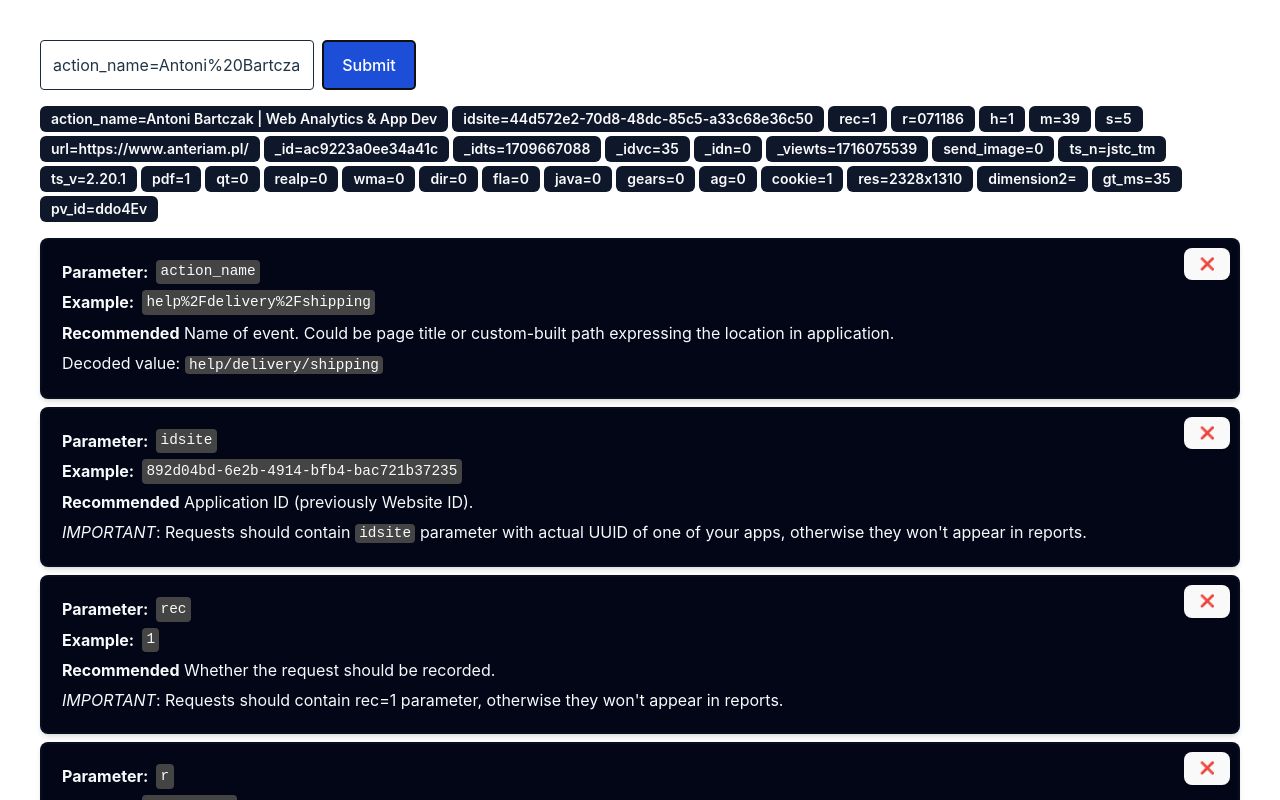
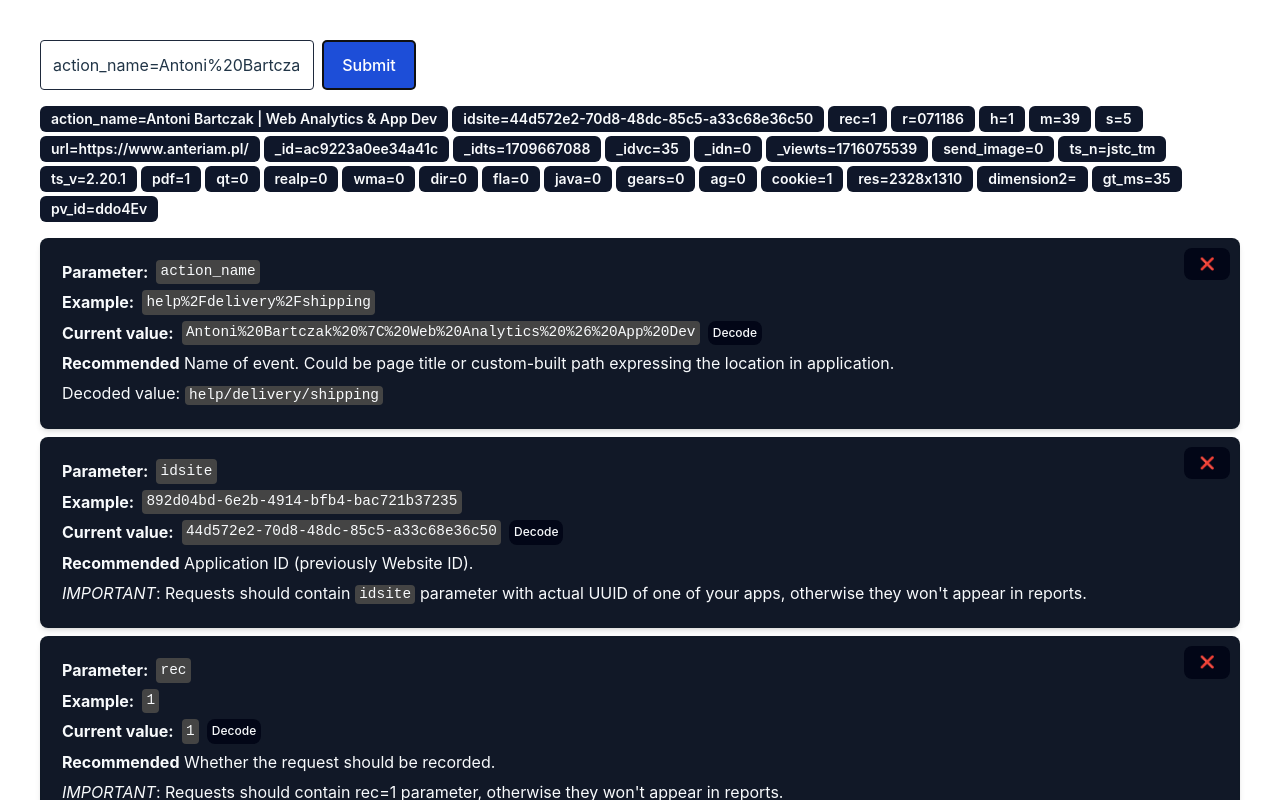
Before and after one commit to anthonybartczak/piwik-pro-request-debug, a React (Vite) app: page / in a window 1280 px wide. Both pictures are taken after a click on the button "Submit". Shown: the top 800 px of the page. Built offline with nearby package versions, Linux system fonts and the light colour scheme.

Commit message:
Added scroll-to-top button and few more fun things

```diff
--- a/src/App.tsx
+++ b/src/App.tsx
@@ -1,5 +1,6 @@
 import React, { useState } from 'react';
 import parseQueryString from './utils/parseQueryString';
+import ScrollToTopButton from './components/ScrollToTopButton';
 import ParameterDisplay from './components/ParameterDisplay';
 import { Badge } from "./components/ui/badge"
 
@@ -25,6 +26,7 @@ const App: React.FC = () => {
 
   return (
     <div className='flex flex-col my-10 mx-10 justify-center gap-y-4'>
+      <ScrollToTopButton />
       <form onSubmit={handleSubmit} className='flex flex-row gap-x-2'>
         <input
           type="text"
@@ -39,7 +41,7 @@ const App: React.FC = () => {
       </form>
       <div id="badges-container" className='flex flex-row flex-wrap gap-1 justify-stretch'>
         {parsedQueryString.map((param) => (
-            <Badge key={param.name} className='text-sm rounded-md hover:bg-slate-800'onClick={() => {
+            <Badge key={param.name} className='text-sm rounded-md bg-slate-900 hover:bg-slate-800'onClick={() => {
             const element = document.getElementById(param.name);
             element?.scrollIntoView({
               behavior: 'smooth'
--- a/src/components/ParameterDisplay.tsx
+++ b/src/components/ParameterDisplay.tsx
@@ -10,6 +10,7 @@ type Parameter = {
   example: string | number | string[];
   deprecated?: boolean;
   required?: boolean;
+  apiValue: string;
 };
 
 type Schema = {
@@ -33,7 +34,7 @@ function ParameterDisplay({ parsedQueryString }: { parsedQueryString: ParsedQuer
   const [foundParameters, setFoundParameters] = useState<Parameter[]>([]);
 
   useEffect(() => {
-    console.log("Rendering ParameterDisplay...")
+    console.log("Rendering ParameterDisplay...");
     const compareParameters = () => {
       const apiParameters = docs.paths["/ppms.php"].get.parameters;
       const foundParameters = parsedQueryString.filter((param: { name: string; }) =>
@@ -42,7 +43,8 @@ function ParameterDisplay({ parsedQueryString }: { parsedQueryString: ParsedQuer
         const apiParam = apiParameters.find(apiParam => apiParam.name === param.name);
         return {
           ...param,
-          ...apiParam
+          ...apiParam,
+          apiValue: param.value
         } as Parameter;
       });
 
@@ -51,6 +53,7 @@ function ParameterDisplay({ parsedQueryString }: { parsedQueryString: ParsedQuer
 
     setFoundParameters(compareParameters());
   }, [parsedQueryString]);
+
 
   const removeParameter = (parameterName: string) => {
     setFoundParameters(foundParameters.filter((param: Parameter) => param.name !== parameterName));
@@ -69,10 +72,25 @@ function ParameterDisplay({ parsedQueryString }: { parsedQueryString: ParsedQuer
             <strong>Example:</strong>
             <code>{parameter.example}</code>
           </div>
+          <div className='flex flex-row gap-2'>
+            <strong>Current value:</strong>
+            <code>{parameter.apiValue}</code>
+            <button
+              onClick={() => {
+                const decodedValue = decodeURIComponent(parameter.apiValue);
+                if (decodedValue !== null) {
+                  parameter.apiValue = decodedValue;
+                  setFoundParameters([...foundParameters]);
+                }
+              }}
+              className="text-xs py-0.5 px-1 bg-slate-950 transition duration-300 hover:bg-slate-800">
+              Decode
+            </button>
+          </div>
           <Markdown>{parameter.description}</Markdown>
           <button
             onClick={() => removeParameter(parameter.name)}
-            className="absolute top-0 right-0 m-2 text-xs text-red-500">
+            className="absolute top-0 right-0 m-2 text-xs bg-slate-950 transition duration-300 hover:bg-slate-800">
             ❌
           </button>
         </div>
--- /dev/null
+++ b/src/components/ScrollToTopButton.tsx
@@ -0,0 +1,41 @@
+import { ChevronUp } from 'lucide-react';
+import React, { useState, useEffect } from 'react';
+
+const ScrollToTopButton: React.FC = () => {
+  const [isVisible, setIsVisible] = useState(false);
+
+  const toggleVisibility = () => {
+    if (window.scrollY > 300) {
+      setIsVisible(true);
+    } else {
+      setIsVisible(false);
+    }
+  };
+
+  const scrollToTop = () => {
+    window.scrollTo({
+      top: 0,
+      behavior: 'smooth',
+    });
+  };
+
+  useEffect(() => {
+    window.addEventListener('scroll', toggleVisibility);
+    return () => {
+      window.removeEventListener('scroll', toggleVisibility);
+    };
+  }, []);
+
+  return (
+    <button
+      type="button"
+      onClick={scrollToTop}
+      className={`z-40 fixed bottom-4 right-4 p-3 rounded-full bg-blue-600 text-white shadow-lg hover:bg-blue-600 focus:outline-none focus:ring-2 focus:ring-blue-500 focus:ring-opacity-50 transition-opacity duration-300 ${isVisible ? 'opacity-100' : 'opacity-0'}`}
+      aria-label="Scroll to top"
+    >
+      <ChevronUp/>
+    </button>
+  );
+};
+
+export default ScrollToTopButton;
--- a/src/index.css
+++ b/src/index.css
@@ -70,16 +70,6 @@
   }
 }
 
-.sticky {
-  position: fixed;
-  top: 0;
-  width: 100%;
-  background-color: white;
-  z-index: 1000;
-  box-shadow: 0 2px 5px rgba(0, 0, 0, 0.1);
-}
-
-
 :root {
   font-family: Inter, system-ui, Avenir, Helvetica, Arial, sans-serif;
   line-height: 1.5;
@@ -132,7 +122,11 @@ button {
   transition: border-color 0.25s;
 }
 button:hover {
-  border-color: #646cff;
+  @apply
+  duration-200
+  border
+  border-slate-900
+  border-opacity-50
 }
 button:focus,
 button:focus-visible {
@@ -157,12 +151,12 @@ button:focus-visible {
   flex
   flex-col
   p-5
-  bg-slate-950
+  bg-gray-900
   rounded-lg
   shadow-md
   text-slate-50
   border-2
-  border-slate-900
+  border-gray-900
   border-opacity-50;
 }
 
```
